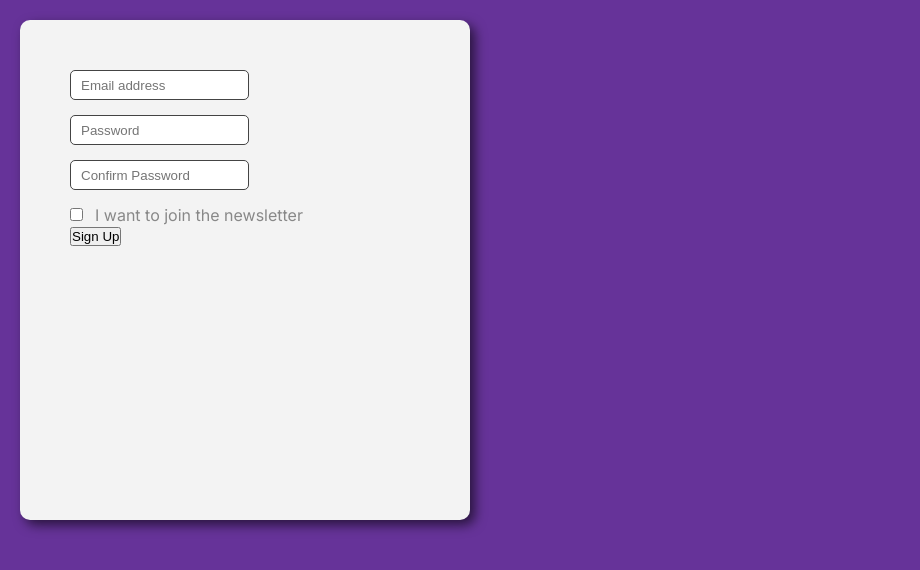
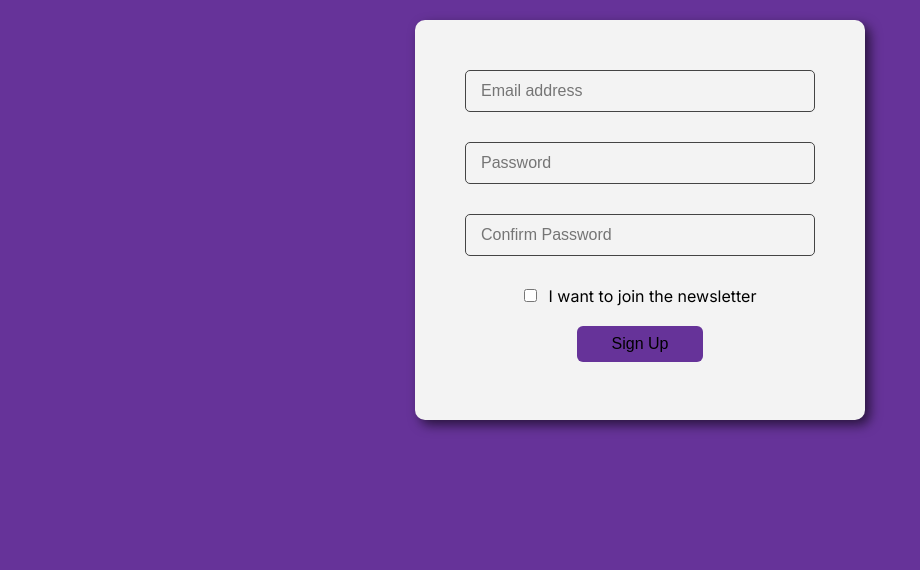
Before and after one commit to enoskyeza/meme_generator, a Next.js app: page / in a window 1280 px wide. Shown: the top 570 px of the page, without its empty margins (0-920 px from the left). Built offline with nearby package versions, Linux system fonts and the light colour scheme.

Commit message:
Add form styles

```diff
--- a/src/components/SignupForm.css
+++ b/src/components/SignupForm.css
@@ -9,13 +9,41 @@ body {
 }
 
 .form-bg {
+    display: flex;
+    flex-direction: column;
+    align-items: center;
+    margin: auto;
     background: #F3F3F3;
     color: #888888 ;
-    height: 500px;
+    height: 400px;
     width: 450px;
     border-radius: 10px;
     padding: 50px;
     box-shadow: 5px 5px 12px rgba(0, 0, 0, 0.6);
+}
 
+.input-section {
+    /* background: red; */
+    min-width: 100%;
+}
+.input-section input {
+    background: transparent;
+    width: 100%;
+    padding: 20px 5px;
+    font-size: 16px;
+    margin-bottom: 30px;
 
 }
+
+.checkbox-input {
+    color: black;
+}
+
+.form-bg button {
+    background: #663399;
+    padding: 9px 35px;
+    border: none;
+    border-radius: 6px;
+    font-size: 16px;
+    margin-top: 20px;
+}
--- a/src/components/SignupForm.js
+++ b/src/components/SignupForm.js
@@ -3,7 +3,9 @@ import "@/components/SignupForm.css"
 
 export default function SignupForm(){
     return(
-        <div className="form-bg">
+        <div >
+            <form className="form-bg">
+                <div className="input-section">
                     <input
                         type="text"
                         placeholder="Email address"
@@ -16,13 +18,16 @@ export default function SignupForm(){
                         type="text"
                         placeholder="Confirm Password"
                     />
+                </div>
+                <div className="checkbox-input">
                     <input
+                        className=""
                         type="checkbox"
                     />
                     <label htmlFor="subscirbe">I want to join the newsletter</label>
-
-            <br/>
+                </div>
                 <button>Sign Up</button>
+            </form>
         </div>
     )
 }
```
Lines whose indentation alone changed are shown as unchanged.
